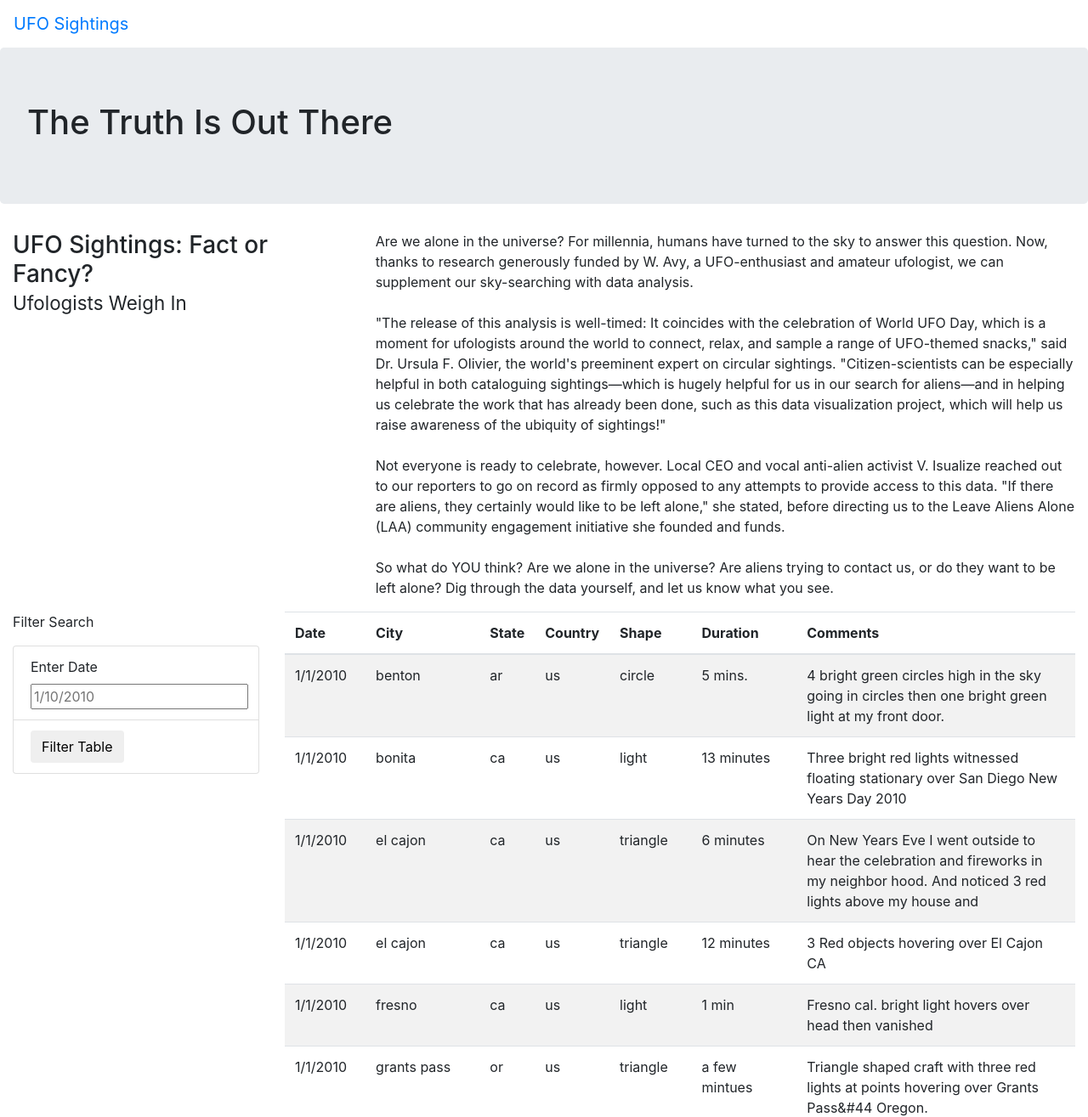
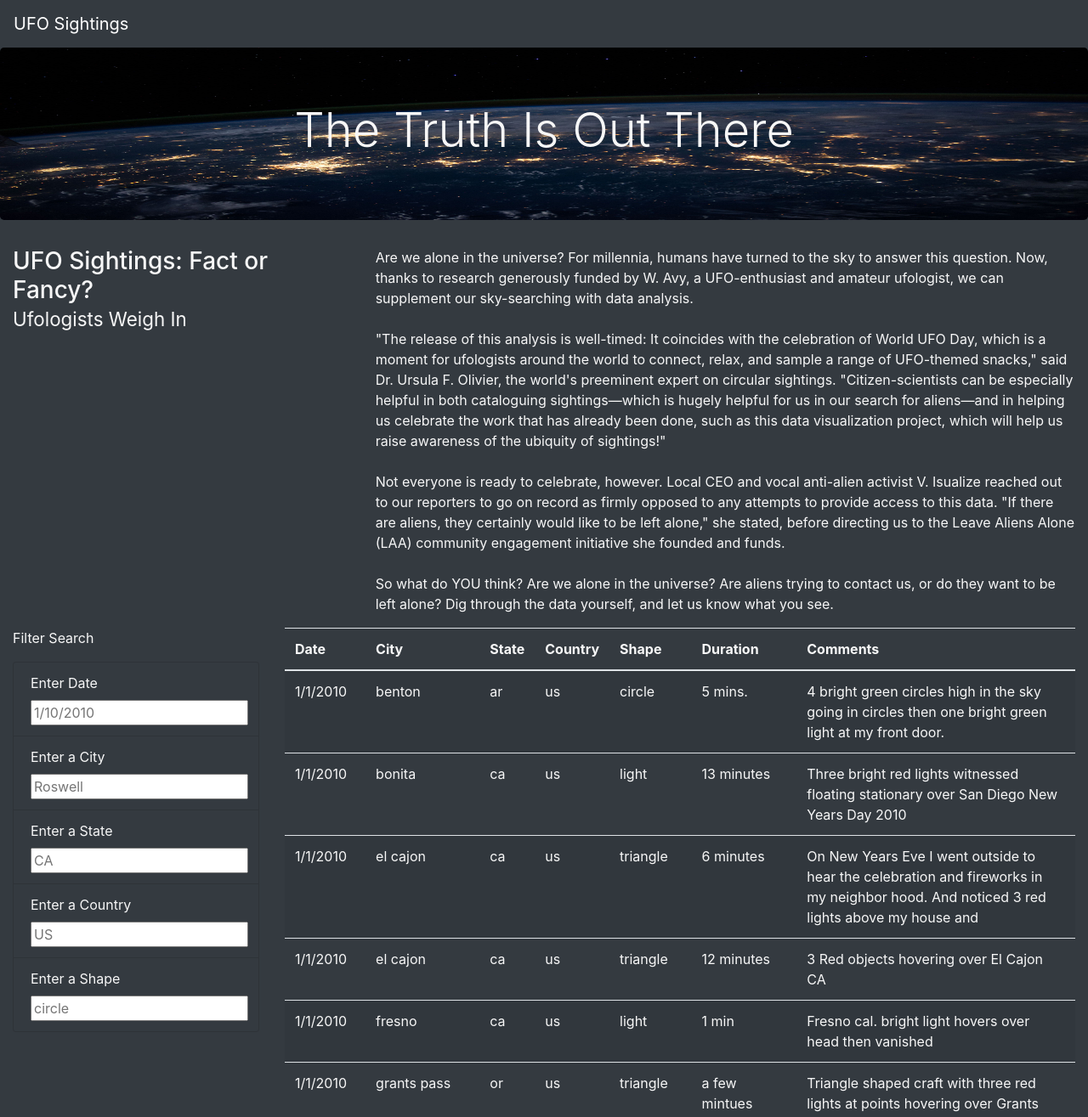
Before and after one commit to es2681/UFOs, a plain HTML site: page index.html in a window 1280 px wide. Shown: the top 1315 px of the page at 85% size. Drawn offline with nearby package versions, Linux system fonts and the light colour scheme.

Commit message:
Adding Module Challenge

```diff
--- a/index.html
+++ b/index.html
@@ -10,16 +10,17 @@
       href="https://maxcdn.bootstrapcdn.com/bootstrap/4.0.0/css/bootstrap.min.css"
       integrity="sha384-Gn5384xqQ1aoWXA+058RXPxPg6fy4IWvTNh0E263XmFcJlSAwiGgFAW/dAiS6JXm"
       crossorigin="anonymous"
-    />
+      />
+      <link rel="stylesheet" href="static/css/style.css">
 </head>
-<body>
+<body class="bg-dark">
     <div class="wrapper">
-        <nav class="navbar navbar-expand-lg">
+        <nav class="navbar navbar-dark bg-dark navbar-expand-lg">
             <a class="navbar-brand" href="index.html">UFO Sightings</a>
         </nav>
     </div>
     <div class="jumbotron">
-        <h1>The Truth Is Out There</h1>
+        <h1 class="display-4">The Truth Is Out There</h1>
     </div>
     <div class="container-fluid">
         <div class="row">
@@ -36,16 +37,29 @@
     <div class="container-fluid">
         <div class="row">
             <div class="col-md-3">
-                <form>
+                <form class="bg-dark">
                     <p>Filter Search</p>
                 </form>
-                <ul class="list-group">
-                    <li class="list-group-item">
+                <ul class="list-group bg-dark">
+                    <li class="list-group-item bg-dark">
                         <label for="date">Enter Date</label>
                         <input type="text" placeholder="1/10/2010" id="datetime" />
                     </li>
-                    <li class="list-group-item">
-                        <button id="filter-btn" type="button" class="btn btn-default">Filter Table</button>
+                    <li class="list-group-item bg-dark">
+                        <label for="date">Enter a City</label>
+                        <input type="text" placeholder="Roswell" id="city" />
+                    </li>
+                    <li class="list-group-item bg-dark">
+                        <label for="date">Enter a State</label>
+                        <input type="text" placeholder="CA" id="state" />
+                    </li>
+                    <li class="list-group-item bg-dark">
+                        <label for="date">Enter a Country</label>
+                        <input type="text" placeholder="US" id="country" />
+                    </li>
+                    <li class="list-group-item bg-dark">
+                        <label for="date">Enter a Shape</label>
+                        <input type="text" placeholder="circle" id="shape" />
                     </li>
                 </ul>
             </div>
--- a/static/css/style.css
+++ b/static/css/style.css
@@ -1 +1,9 @@
-<link rel="stylesheet" href="static/css/style.css">
+body {
+    color: #f7f7f7;
+}
+
+.jumbotron {
+    background-image: url("../images/nasa.jpg");
+    background-size: 100% 100%;
+    text-align: center;
+}
--- a/static/js/app.js
+++ b/static/js/app.js
@@ -1,46 +1,79 @@
-// import the data from data.js
+// from data.js
 const tableData = data;
 
-// Reference the HTML table using d3
+// get table references
 var tbody = d3.select("tbody");
 
-
 function buildTable(data) {
-    // Clear out any existing data
+  // First, clear out any existing data
   tbody.html("");
 
-
-    // Loop through each object in the data and append a table row (tr) and cells for each value in the row
+  // Next, loop through each object in the data
+  // and append a row and cells for each value in the row
   data.forEach((dataRow) => {
+    // Append a row to the table body
     let row = tbody.append("tr");
 
-        // Loop through each field in the dataRow and add each value as a table cell (td)
+    // Loop through each field in the dataRow and add
+    // each value as a table cell (td)
     Object.values(dataRow).forEach((val) => {
       let cell = row.append("td");
       cell.text(val);
+    });
+  });
 }
-        );
-    });
-};
 
-function handleClick() {
-    // Grab the datetime value from the filter
-    let date = d3.select("#datetime").property("value");
+// 1. Create a variable to keep track of all the filters as an object.
+var filters = {};
+
+// 3. Use this function to update the filters.
+function updateFilters() {
+
+    // 4a. Save the element that was changed as a variable.
+    let changedElement = d3.select(this);
+
+    // 4b. Save the value that was changed as a variable.
+    let elementValue = changedElement.property("value").toLowerCase();
+    console.log(elementValue);
+
+    // 4c. Save the id of the filter that was changed as a variable.
+    let filterId = changedElement.attr("id");
+    console.log(filterId);
+
+    // 5. If a filter value was entered then add that filterId and value
+    // to the filters list. Otherwise, clear that filter from the filters object.
+    if (elementValue) {
+      filters[filterId] = elementValue;
+    }
+
+    else {
+      delete filters[filterId];
+    }
+
+    // 6. Call function to apply all filters and rebuild the table
+    filterTable();
+
+  }
+
+  // 7. Use this function to filter the table when data is entered.
+  function filterTable() {
+
+    // 8. Set the filtered data to the tableData.
     let filteredData = tableData;
 
-    // Check to see if a  date was entered and filter the data using that date
-    if (date) {
-        // Apply 'filter' to the table data to only keep the rows where the 'datetime' value matches the filter value
-        filteredData = filteredData.filter(row => row.datetime === date);
-    };
+    // 9. Loop through all of the filters and keep any data that
+    // matches the filter values
+    Object.entries(filters).forEach(([key, value]) => {
+      filteredData = filteredData.filter(row => row[key] === value );
 
-    // Rebuild the table using the filtered data
-    // Note: If no date was entered, then filteredData will just be the original tableData
+    });
+
+    // 10. Finally, rebuild the table using the filtered data
     buildTable(filteredData);
   }
 
-// Attach an event to listen for the form button
-d3.selectAll("#filter-btn").on("click", handleClick);
+  // 2. Attach an event to listen for changes to each filter
+  d3.selectAll("input").on("change", updateFilters);
 
   // Build the table when the page loads
   buildTable(tableData);
```
Also changed, not shown: static/js/app_1.js (added, +44 -0 lines), static/images/nasa.jpg (added). Lines whose indentation alone changed are shown as unchanged.
